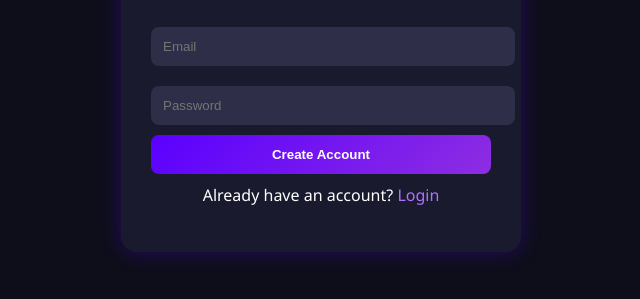
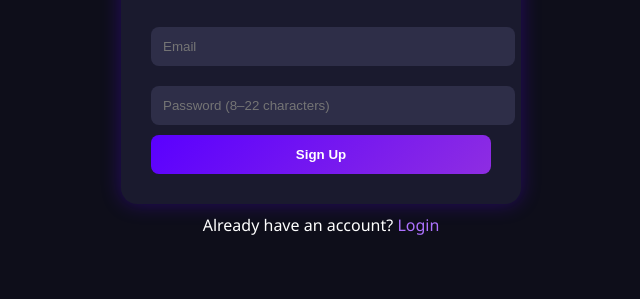
Before and after one commit to BlockmanGo-Skyblock/Trading, a plain HTML site: page signup.html in a window 1280 px wide. Shown: the part 317-616 px from the top of the page, without its empty margins (319-959 px from the left). Drawn offline with Linux system fonts and the light colour scheme.

Commit message:
signup.html

```diff
--- a/signup.html
+++ b/signup.html
@@ -1,21 +1,21 @@
+<!-- signup.html -->
 <!DOCTYPE html>
 <html lang="en">
 <head>
   <meta charset="UTF-8" />
-  <meta name="viewport" content="width=device-width, initial-scale=1.0"/>
-  <title>Sign Up | Skyblock Traders</title>
+  <title>Sign Up</title>
   <link rel="stylesheet" href="style.css" />
 </head>
 <body>
   <div class="container">
-    <form class="form-card" id="signup-form">
+    <form id="signup-form" class="form-card">
       <h2>Sign Up</h2>
       <input type="email" id="signup-email" placeholder="Email" required />
-      <input type="password" id="signup-password" placeholder="Password" required />
-      <button type="submit">Create Account</button>
-      <p>Already have an account? <a href="index.html">Login</a></p>
+      <input type="password" id="signup-password" placeholder="Password (8–22 characters)" minlength="8" maxlength="22" required />
+      <button type="submit">Sign Up</button>
     </form>
+    <p>Already have an account? <a href="index.html">Login</a></p>
   </div>
-  <script src="script.js"></script>
+  <script type="module" src="signup.js"></script>
 </body>
 </html>
```
